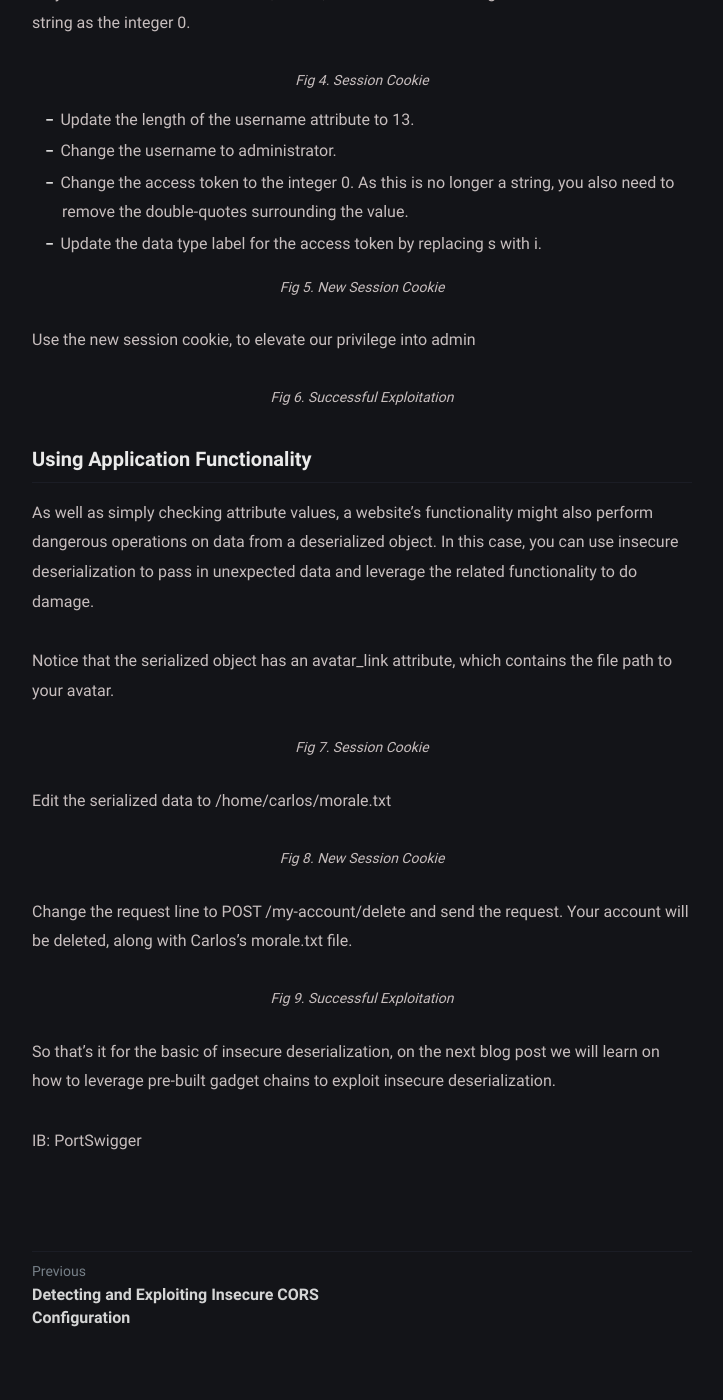
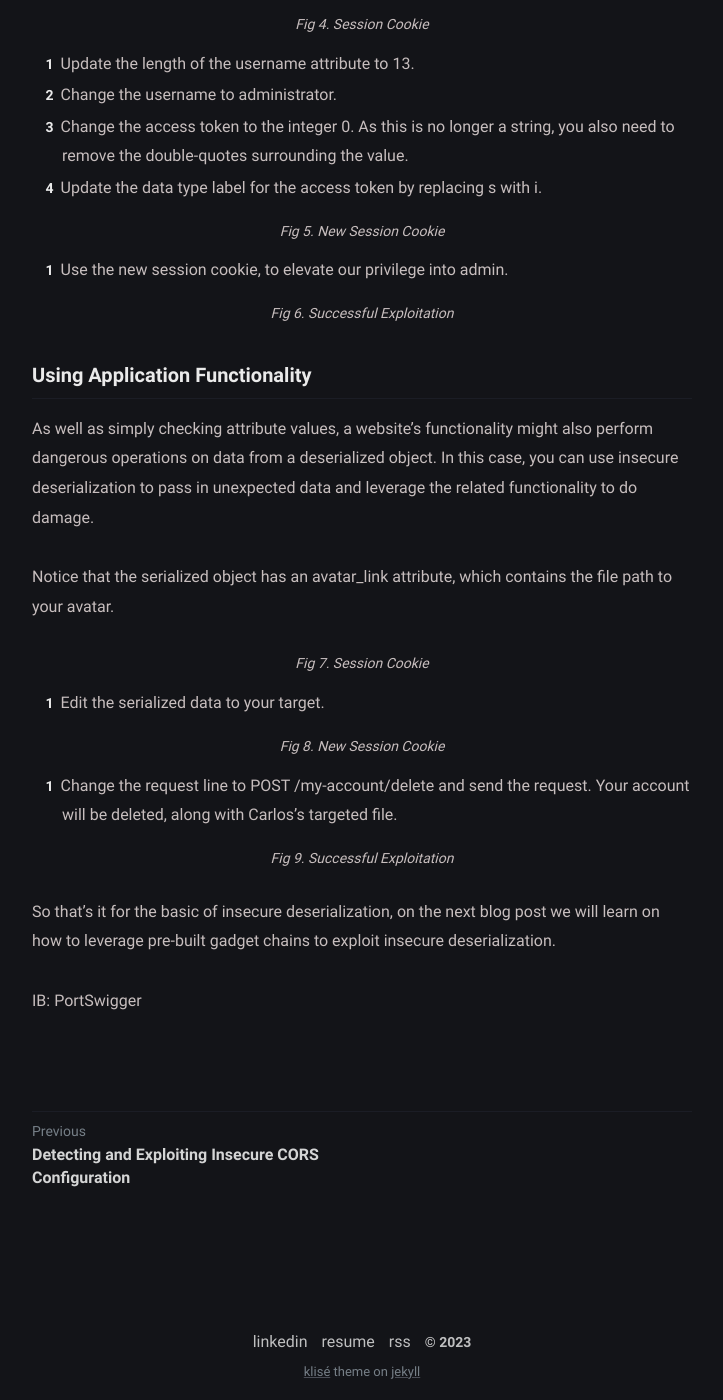
Before and after one commit to william5647/jekyll-william, a Jekyll site: the page built from _posts/insecure-deserialization/2023-10-02-insecure-deserialization.md, in a window 1280 px wide and 1400 px high, scrolled down 2561 px. Shown: the whole window, without its empty margins (278-1001 px from the left). Built offline with Jekyll 4.4.1, drawn with Linux system fonts in a browser that asks for light colours; some of the changed text lies outside the part shown.

Commit message:
Update 2023-10-02-insecure-deserialization.md

```diff
--- a/_posts/insecure-deserialization/2023-10-02-insecure-deserialization.md
+++ b/_posts/insecure-deserialization/2023-10-02-insecure-deserialization.md
@@ -135,14 +135,14 @@ Notice that the serialized object has an avatar_link attribute, which contains t
 <figcaption>Fig 7. Session Cookie</figcaption>
 </figure>
 
-Edit the serialized data to /home/carlos/morale.txt
+1. Edit the serialized data to your target.
 
 <figure>
 <img src="{{ page.image8 }}" alt="">
 <figcaption>Fig 8. New Session Cookie</figcaption>
 </figure>
 
-Change the request line to POST /my-account/delete and send the request. Your account will be deleted, along with Carlos's morale.txt file.
+2. Change the request line to POST /my-account/delete and send the request. Your account will be deleted, along with Carlos's targeted file.
 
 <figure>
 <img src="{{ page.image9 }}" alt="">
```
Also changed, not shown: other parts of _posts/insecure-deserialization/2023-10-02-insecure-deserialization.md (+7 -7 lines).
